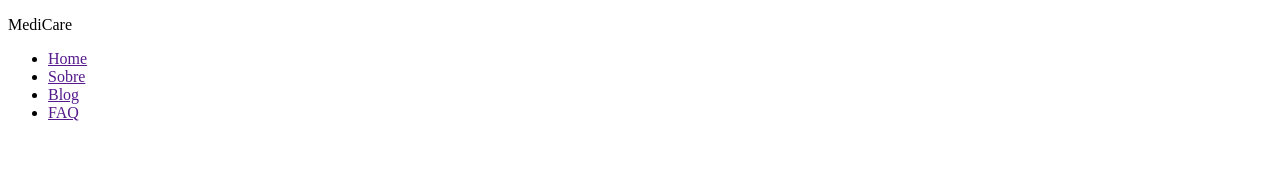
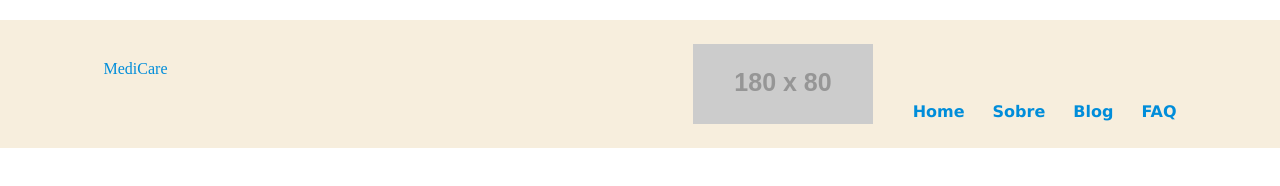
Before and after one commit to EmanuellyLima08/mediCare, a plain HTML site: page index.html in a window 1280 px wide. Drawn offline with Linux system fonts and the light colour scheme; placeholder pictures from the web are drawn by us.

Commit message:
continuação site

```diff
--- a/css/style.css
+++ b/css/style.css
@@ -1,8 +1,70 @@
-.fullcontainer{
+body {
+  margin: 0;
+  padding: 0;
+  box-sizing: border-box;
+}
 
+.fullcontainer {
+  position: relative;
+  padding: 0;
+  margin: 0;
+  overflow: hidden;
+}
+
+.bgFundo {
+  background: url(https://placehold.co/644x345) no-repeat/center;
+  width: 100%;
+  height: 700px;
+}
+
+header {
+  color: #008dda;
+  position: fixed;
+  top: 20px;
+  left: 0;
+  right: 0;
+  z-index: 1000;
+  background: #f7eedd;
+  padding: 24px 0;
+}
+
+.container {
+  max-width: 1073px;
+  margin: 0 auto;
+}
+
+.main-navigation{
+    display: flex;
+}
+
+.main-navigation ul {
+  list-style: none;
+  display: flex;
+  gap: 28px;
+  align-items: flex-end;
+  margin: 0;
 
 }
 
-.bgFundo{
-    background: url(https://placehold.co/644x345) no-repeat/center;
+.main-navigation a {
+  color: #008dda;
+  display: block;
+  text-decoration: none;
+  font-weight: 700;
+  font-family: Verdana, Geneva, Tahoma, sans-serif;
+  border-bottom: solid 3px transparent;
 }
+
+.main-navigation a:hover,
+.main-navigation a:focus {
+    border-color: #ace2e1;
+}
+
+.site-header-main{
+    display: flex;
+    justify-content: space-between;
+}
+
+.sec-menu{
+    display: flex;
+}
--- a/index.html
+++ b/index.html
@@ -11,7 +11,8 @@
       <header>
         <div class="container site-header-main">
           <p>MediCare</p>
-          <nav id="site-navegation" class="main-navegation">
+          <nav id="site-navigation" class="main-navigation">
+            <img src="https://placehold.co/180x80" alt="">
             <ul id="menu-principal" class="primary-menu">
               <li><a href="">Home</a></li>
               <li><a href="">Sobre</a></li>
```
